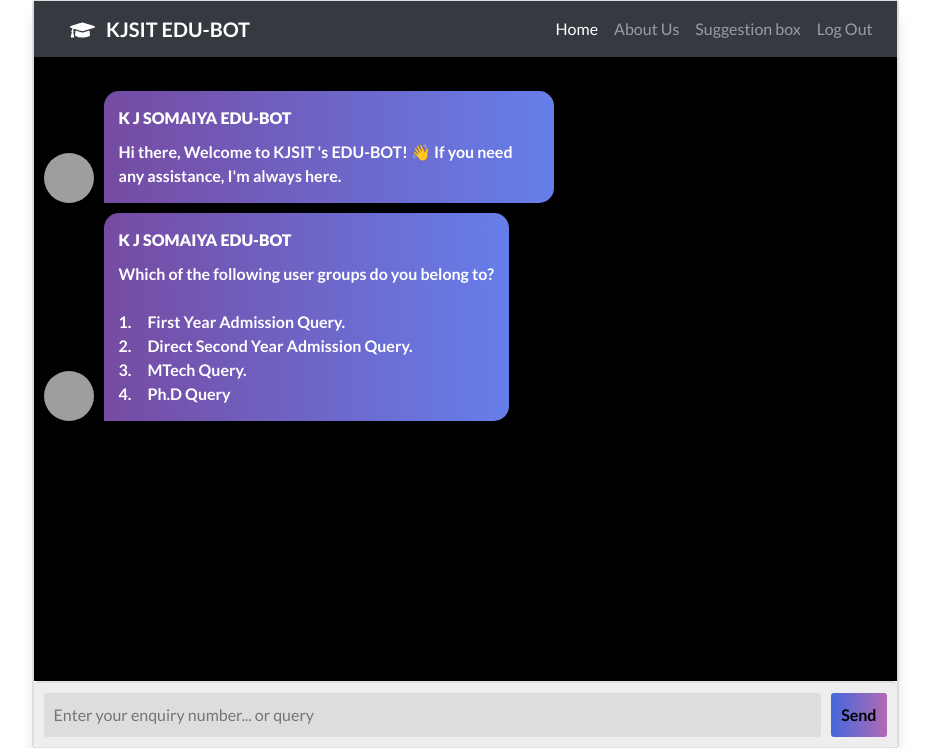
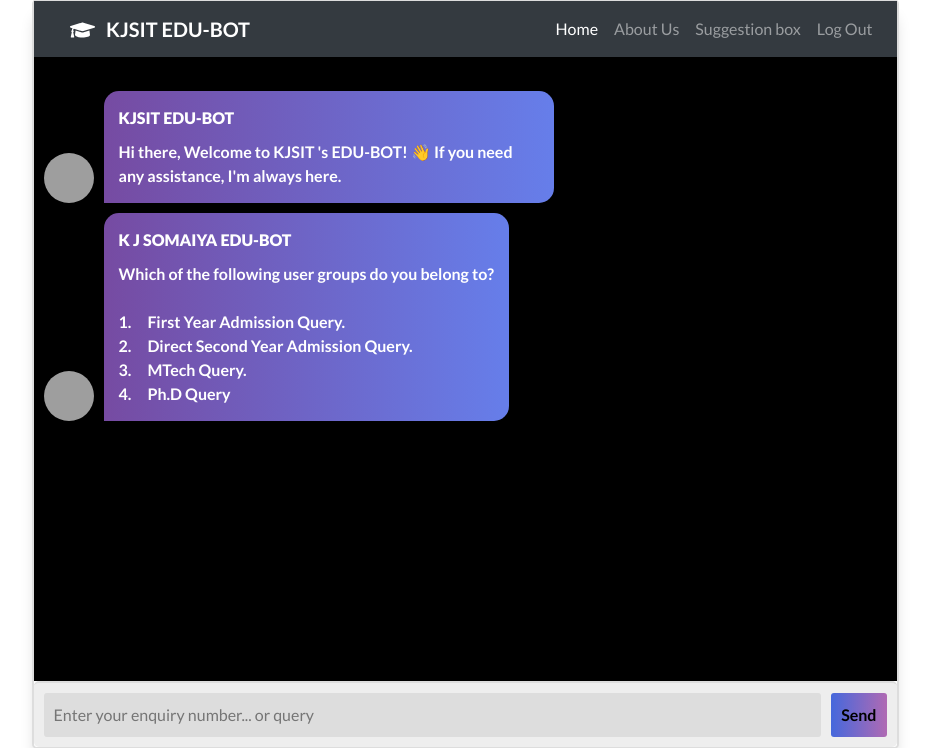
Before and after one commit to yashvishah27/EduBot, a Flask app: page /index in a window 1280 px wide. Shown: the part 26-774 px from the top of the page, without its empty margins (175-1105 px from the left). Run offline with Flask 2, Linux system fonts and the light colour scheme; the visitor is signed in with stand-in values (Sample User, id 1); some libraries are stand-ins or nearby versions; grey boxes are pictures that could not be loaded.

Commit message:
index.html

```diff
--- a/templates/index.html
+++ b/templates/index.html
@@ -145,7 +145,7 @@
         </div>
         <div class="msg-bubble">
           <div class="msg-info">
-            <div class="msg-info-name"><b>K J SOMAIYA EDU-BOT</b> </div>
+            <div class="msg-info-name"><b>KJSIT EDU-BOT</b> </div>
           </div>
 
           <div class="msg-text" style="color: white;">
```
